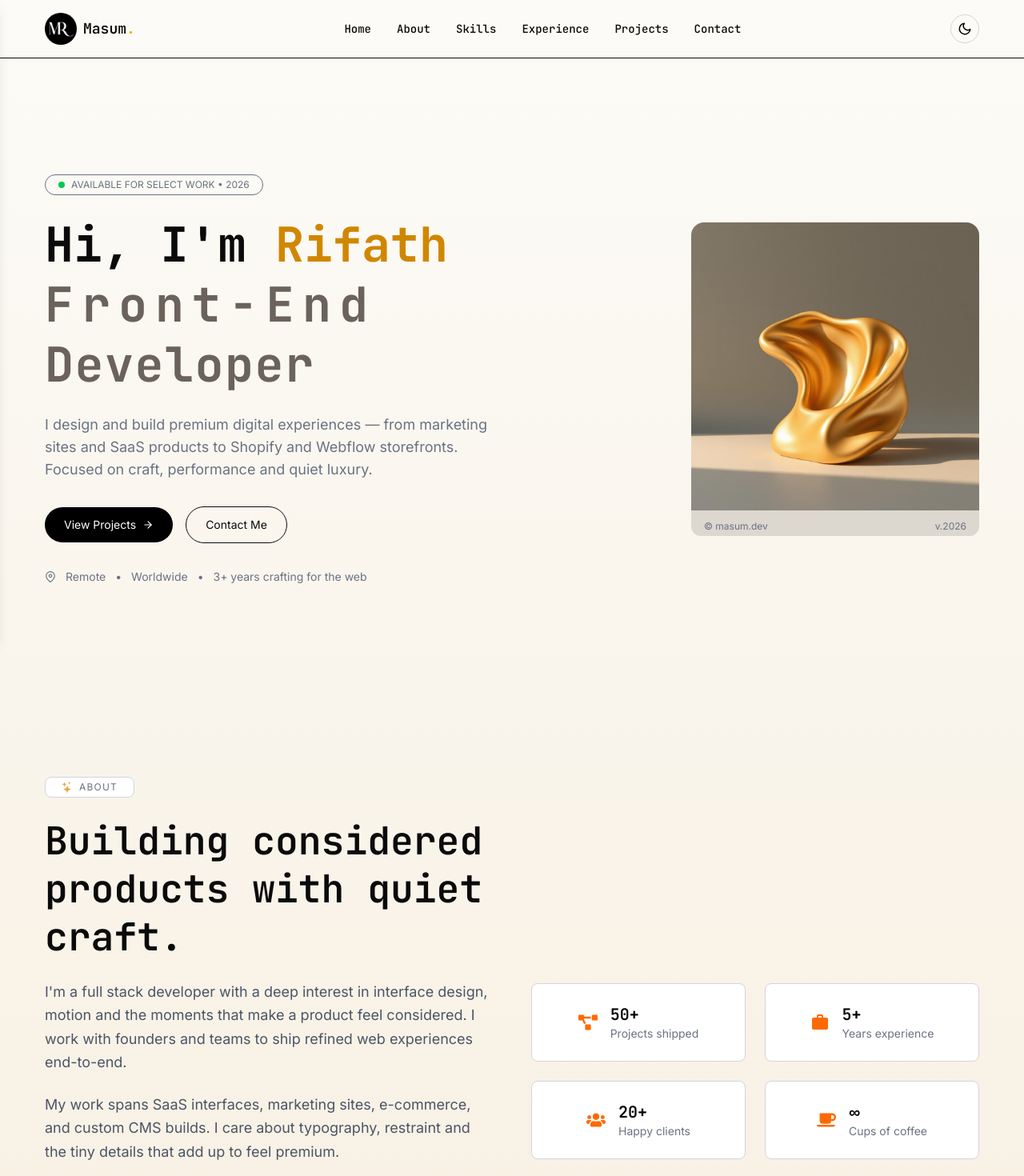
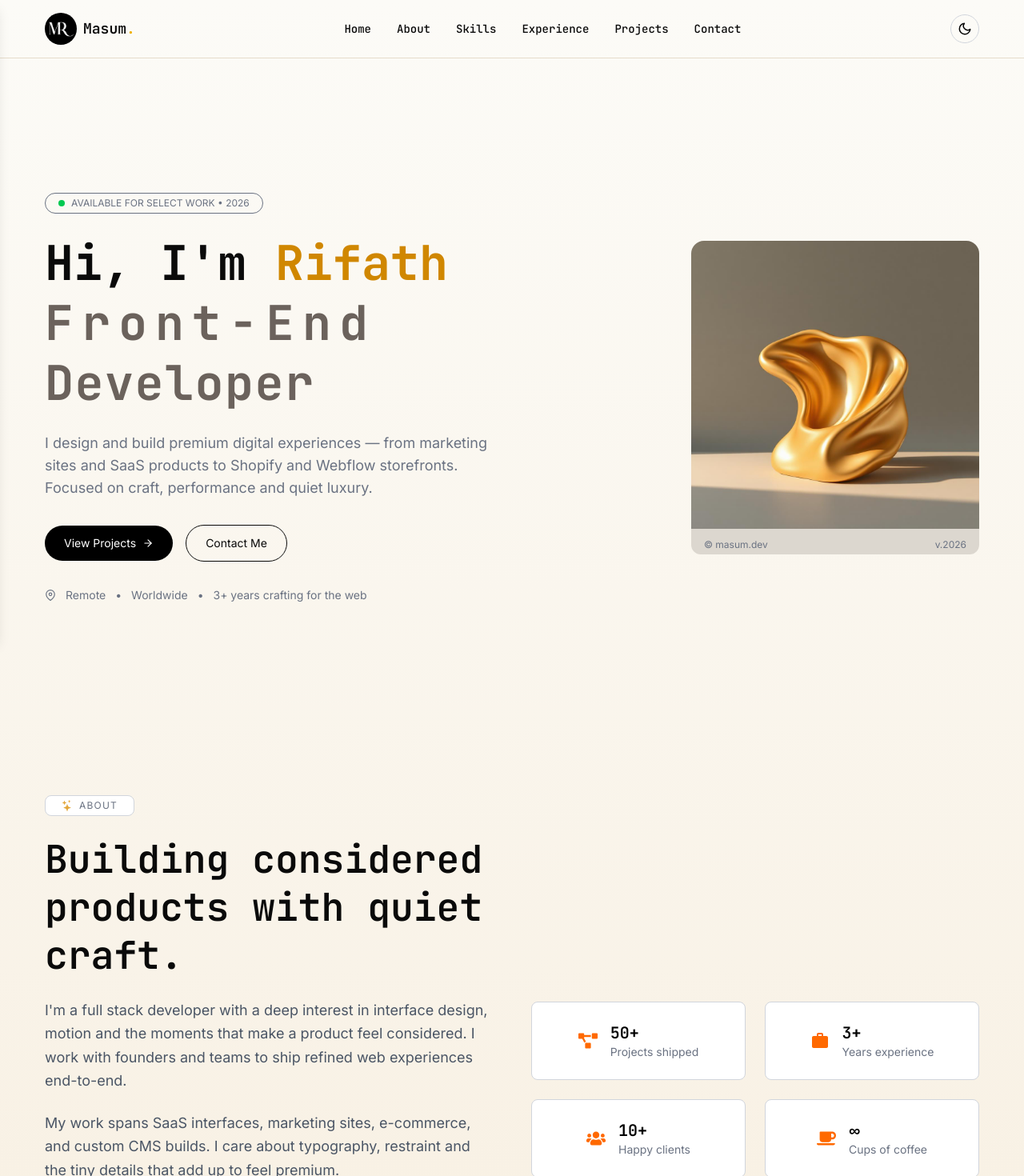
Before and after one commit to MASUMHD/masum, a Next.js app in the folder masum/: page / in a window 1280 px wide. Shown: the top 1470 px of the page at 80% size. Built offline with nearby package versions, Linux system fonts and the light colour scheme.

Commit message:
update navbar

```diff
--- a/masum/app/(homeSections)/About.tsx
+++ b/masum/app/(homeSections)/About.tsx
@@ -1,5 +1,3 @@
-"use client";
-
 import { FaProjectDiagram, FaUsers, FaCoffee } from "react-icons/fa";
 import { MdWork } from "react-icons/md";
 import { BsStars } from "react-icons/bs";
@@ -54,7 +52,7 @@ export default function About() {
           <div className="bg-white rounded-lg justify-center p-6 hover:shadow-lg border border-gray-300 hover:border-orange-400 transition duration-300 ease-in-out flex items-center gap-4">
             <MdWork size={24} className="text-xl text-orange-500" />
             <div>
-              <h2 className="text-xl font-semibold text-black">5+</h2>
+              <h2 className="text-xl font-semibold text-black">3+</h2>
               <p className="text-sm text-gray-500">Years experience</p>
             </div>
           </div>
@@ -63,7 +61,7 @@ export default function About() {
           <div className="bg-white rounded-lg justify-center p-6 hover:shadow-lg border border-gray-300 hover:border-orange-400 transition duration-300 ease-in-out flex items-center gap-4">
             <FaUsers size={24} className="text-xl text-orange-500" />
             <div>
-              <h2 className="text-xl font-semibold text-black">20+</h2>
+              <h2 className="text-xl font-semibold text-black">10+</h2>
               <p className="text-sm text-gray-500">Happy clients</p>
             </div>
           </div>
--- a/masum/app/(homeSections)/Hero.tsx
+++ b/masum/app/(homeSections)/Hero.tsx
@@ -8,7 +8,7 @@ import { FiMapPin } from "react-icons/fi";
 
 export default function Hero() {
   return (
-    <section className="w-full py-16 md:24 lg:py-36 ">
+    <section className="w-full py-16 md:24 lg:py-36 mt-16 md:mt-20 lg:mt-24">
       <div className="grid md:grid-cols-2 gap-20 md:gap-10 items-center ">
         {/* LEFT */}
         <div className="order-2 md:order-1 text-center md:text-start">
--- a/masum/components/Navbar.tsx
+++ b/masum/components/Navbar.tsx
@@ -12,7 +12,7 @@ export default function Navbar() {
   const [menuOpen, setMenuOpen] = useState(false);
 
   return (
-    <nav className="w-full border-b">
+    <nav className="w-full border-b border-[#e6dccb] dark:border-white/10 fixed top-0 left-0 z-50 ">
       <div className="max-w-300 mx-auto px-4 py-4 flex items-center justify-between">
         {/* Logo */}
         <div className="flex items-center gap-2 font-semibold text-lg cursor-pointer">
```
